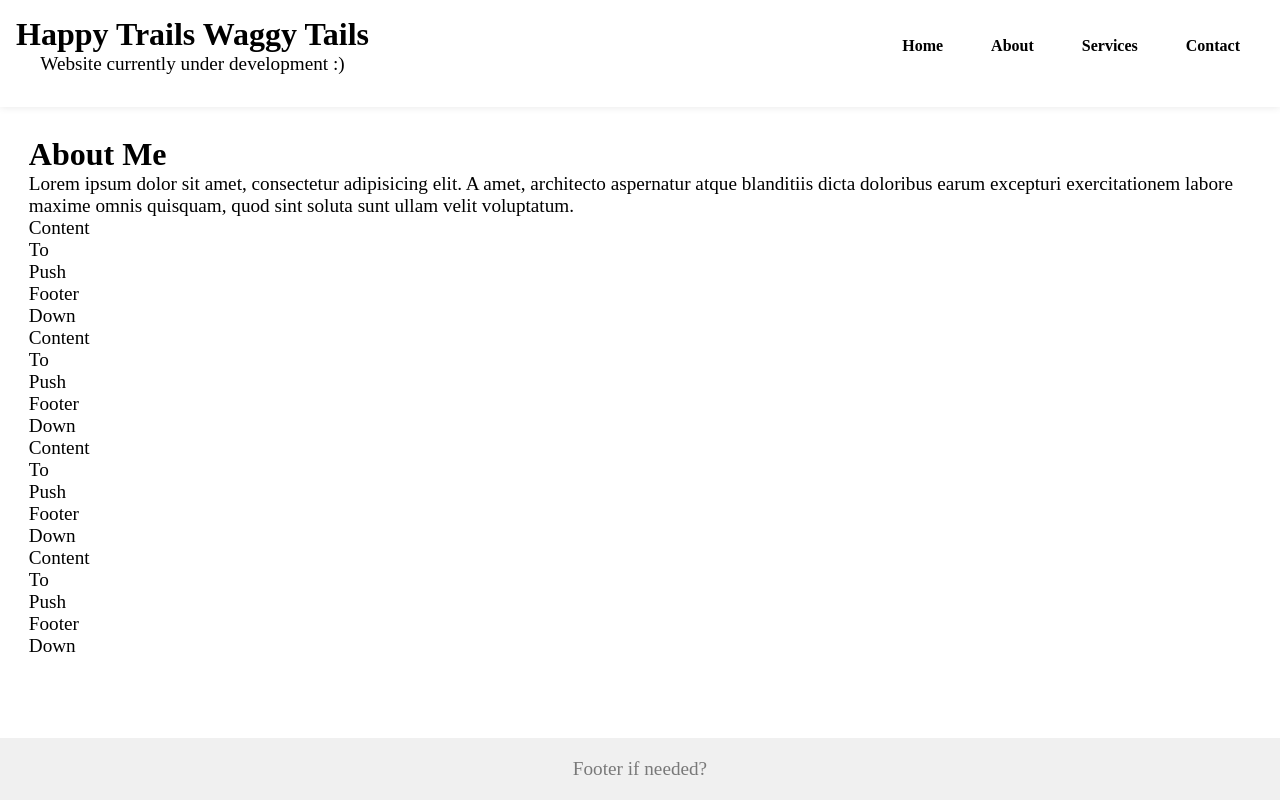
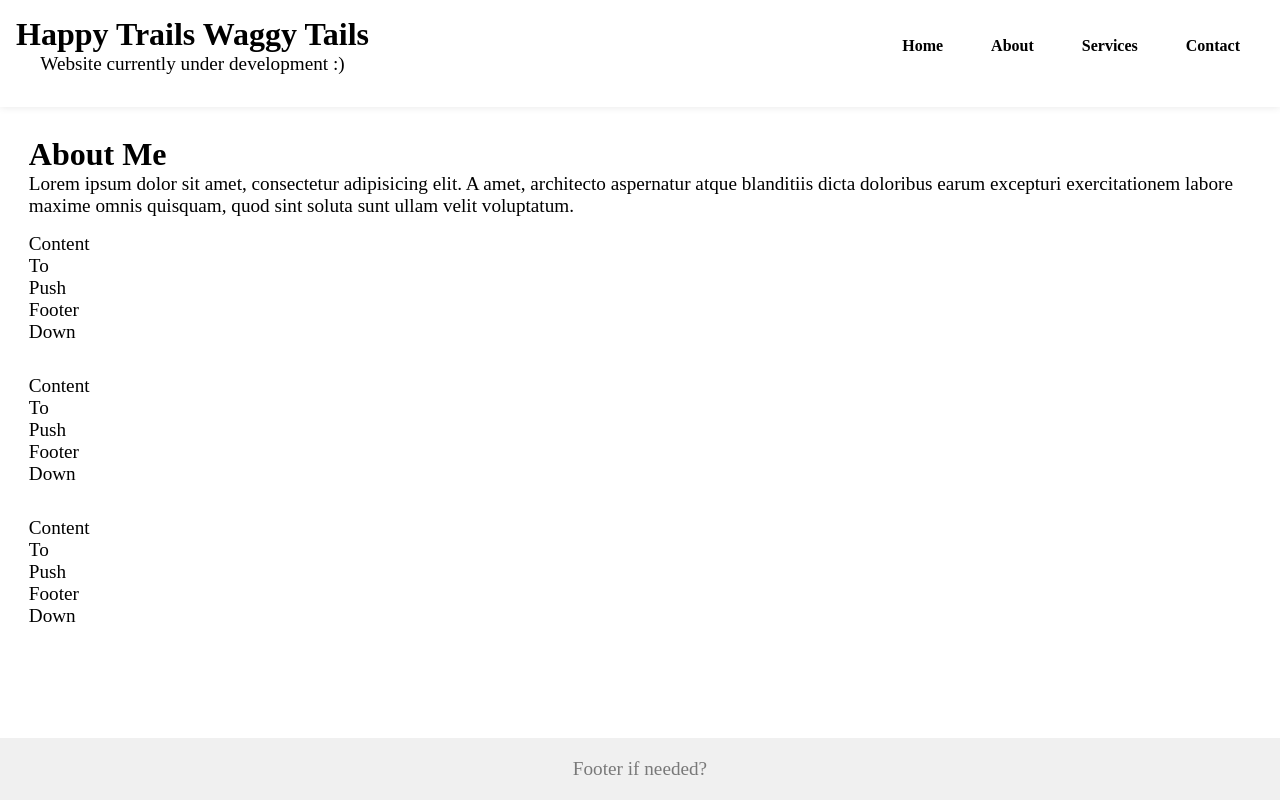
Before and after one commit to ChaosCantrip/HappyTrailsWaggyTails, a Next.js app: page /about in a window 1280 px wide. Built offline with nearby package versions, Linux system fonts and the light colour scheme.

Commit message:
Changed to section based layout

```diff
--- a/app/about/page.js
+++ b/app/about/page.js
@@ -9,26 +9,27 @@ export default function AboutPage() {
             <p>Lorem ipsum dolor sit amet, consectetur adipisicing elit. A amet, architecto aspernatur atque blanditiis
                 dicta doloribus earum excepturi exercitationem labore maxime omnis quisquam, quod sint soluta sunt ullam
                 velit voluptatum.</p>
+            <section>
                 <p>Content</p>
                 <p>To</p>
                 <p>Push</p>
                 <p>Footer</p>
                 <p>Down</p>
+            </section>
+            <section>
                 <p>Content</p>
                 <p>To</p>
                 <p>Push</p>
                 <p>Footer</p>
                 <p>Down</p>
+            </section>
+            <section>
                 <p>Content</p>
                 <p>To</p>
                 <p>Push</p>
                 <p>Footer</p>
                 <p>Down</p>
-            <p>Content</p>
-            <p>To</p>
-            <p>Push</p>
-            <p>Footer</p>
-            <p>Down</p>
+            </section>
         </div>
     )
 }
--- a/styles/global/global.css
+++ b/styles/global/global.css
@@ -22,6 +22,10 @@ main > * {
     padding: 1.8rem;
 }
 
+section {
+    padding: 1rem 0;
+}
+
 ul {
     list-style-position: inside;
 }
```
Also changed, not shown: app/home/page.js (+7 -3 lines). Lines whose indentation alone changed are shown as unchanged.
